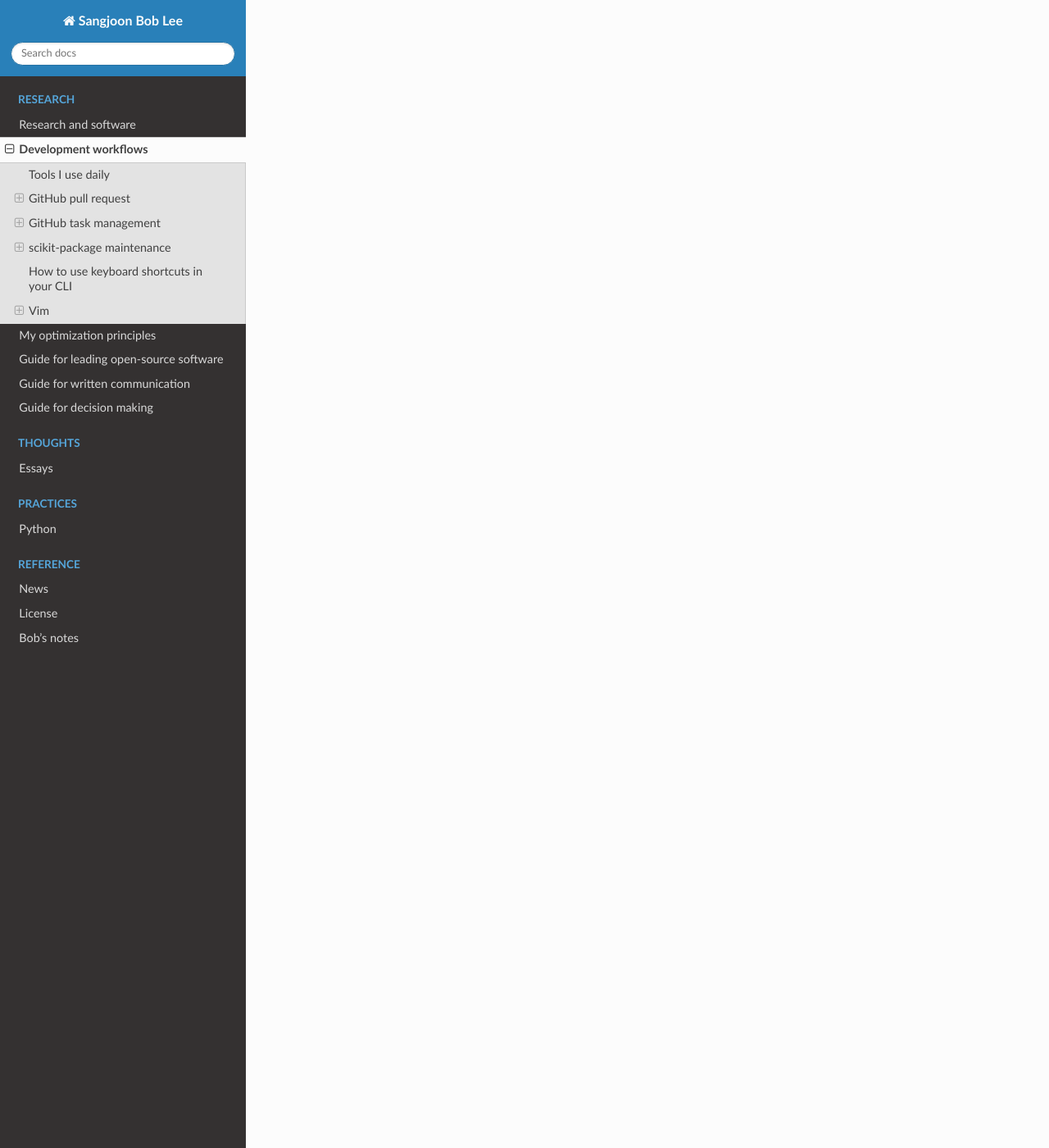
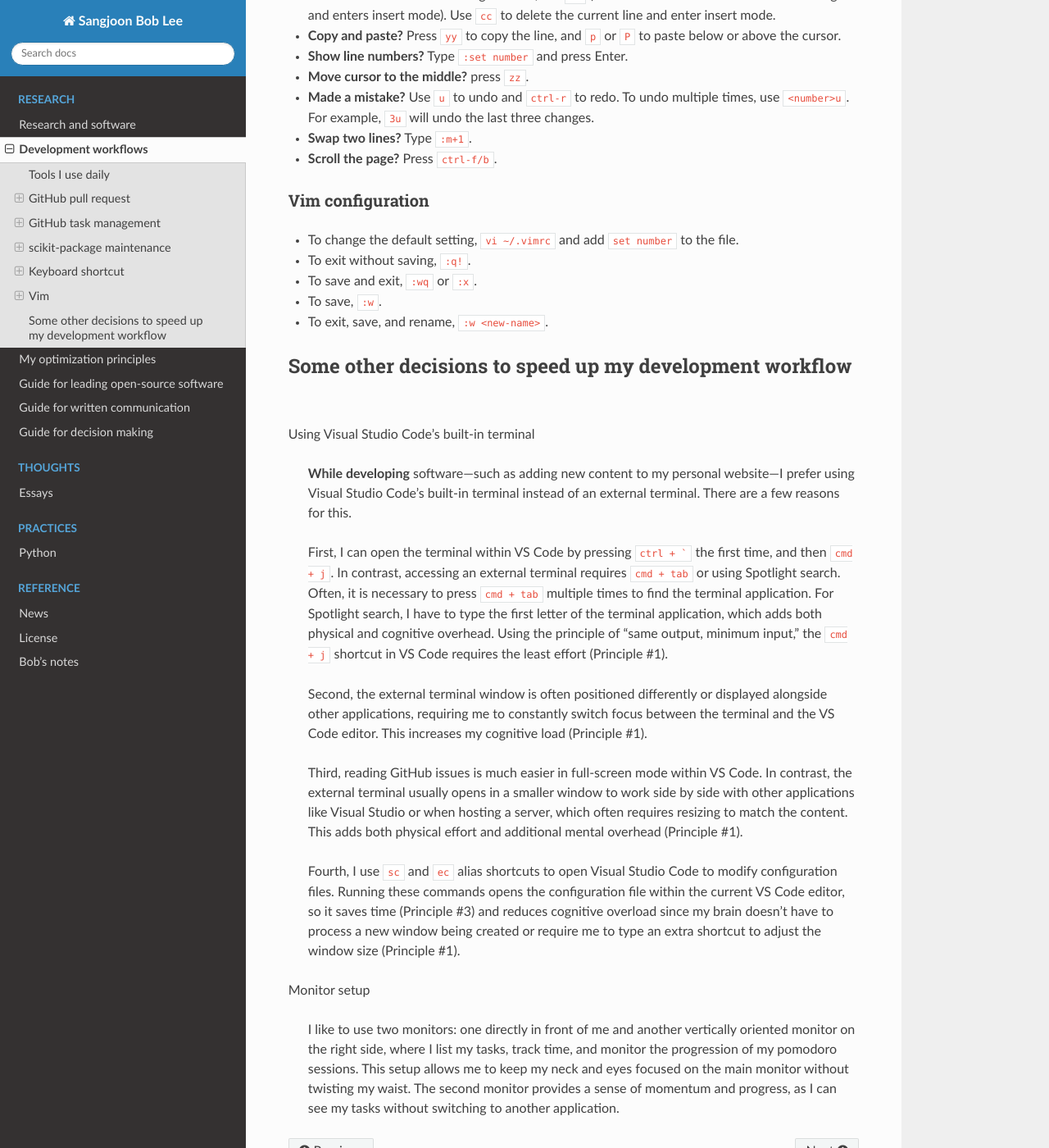
Before and after one commit to bobleesj/bobleesj.github.io, a Sphinx documentation site: the page built from docs/source/workflows.rst, in a window 1280 px wide and 1400 px high, scrolled down 10423 px. Shown: the whole window at 82% size. Built offline with Sphinx 7.4.7 and the Read the Docs theme 3.1.0, drawn with Linux system fonts in a browser that asks for light colours; some of the changed text lies outside the part shown.

Commit message:
docs: add knowledge management

````diff
--- a/docs/source/refs.bib
+++ b/docs/source/refs.bib
@@ -16,7 +16,7 @@
   note = {Accessed 2025-07-05}
 }
 
-@article{brain2024,
+@article{science-brain-cell,
   author = {Servick, Kelly},
   title = {Breakthrough finding shows how modern humans grow more brain cells than Neanderthals},
   journal = {Science},
--- a/docs/source/workflows.rst
+++ b/docs/source/workflows.rst
@@ -67,7 +67,19 @@
 
     .. note::
 
-      To submit the PR right away without choosing PR template, type ``naprf "<Add news file>."`` This may be useful for trivial changes that do not require a detailed PR description.
+      To submit the PR right away without choosing PR template, type ``naprf "<Add news file>."`` This may be useful for trivial changes that do not require a detailed PR description
+
+#. Choose the PR template, and continue in the web browser.
+
+    .. note::
+
+      It can be more efficient to write the PR description in the web browser with potentially attaching screenshots.
+
+#. Before submtiting, review the files changed, to ensure we don't make another commit that would spam reviewers and watchers.
+
+#. Once the title and the description are ready, press ``shift-cmd-enter`` to submit the PR.
+
+#. Once the PR is ready for review, use ``g<two-letters>`` to tag the reviewer and type ``prr`` which renders to ``Ready for review`` using the espanso text expander.
 
 Modify a pull request
 ^^^^^^^^^^^^^^^^^^^^^^
@@ -171,8 +183,11 @@
 
 .. _keyboard-shortcuts-setup:
 
-How to use keyboard shortcuts in your CLI
------------------------------------------
+Keyboard shortcut
+-----------------
+
+CLI commands
+^^^^^^^^^^^^
 
 .. note::
 
@@ -457,13 +472,27 @@
           pytest
         }
 
-
-
 #. Now, you can use the defined triggers in any application. For example, typing ``lgtm`` will replace it with ``Looks good to me!``.
 
   - To turn off/on espanso, in ``config/default.yml``, uncomment ``toggle_key: ALT``. Now, you can toggle espanso on and off by pressing the ``Opt`` key twice.
   - To see the list of matches, presss the ``Opt-Space`` keys together.
 
+
+Visual Studio Code
+^^^^^^^^^^^^^^^^^^
+
+- Fix multiple lines at once? Press ``opt + cmd + up/down``.
+- View other parts of the file? Press ``cmd + PageUp/PageDown``. Press ``ctrl + g`` to move the cursor.
+- View recently closed files? Use ``ctrl + tab``. This mimics the way you switch recent applications using ``cmd + tab``.
+- Switch between tabs in the current window? Press ``opt + cmd + left/right``.
+- Go to the file after ``cmd + shift + F``? Press˙ ``F4`` and ``shift + F4``. This allows you to quickly jump to the next or previous search result.
+- Globally replace text? Press ``cmd + shift + h``.
+- Move previous cursor position. Press ``cmd + u``
+- Remove line space below? Press ``ctrl + j``.
+- Highlight a line? Press ``cmd + l``.
+- Duplicate a line? Press ``opt + shift + up/down``.
+- Switch cursor between widnwos? ``cmd + k`` and then ``→`` or ``←``.
+- Turn on/off Copilot?  ``ctrl-cmd-z`` for writing.
 
 Vim
 ---
@@ -491,3 +520,24 @@
 - To save and exit, ``:wq`` or ``:x``.
 - To save, ``:w``.
 - To exit, save, and rename, ``:w <new-name>``.
+
+
+Some other decisions to speed up my development workflow
+--------------------------------------------------------
+
+Using Visual Studio Code's built-in terminal
+
+    **While developing** software—such as adding new content to my personal website—I prefer using Visual Studio Code's built-in terminal instead of an external terminal. There are a few reasons for this.
+
+    First, I can open the terminal within VS Code by pressing ``ctrl + ``` the first time, and then ``cmd + j``. In contrast, accessing an external terminal requires ``cmd + tab`` or using Spotlight search. Often, it is necessary to press ``cmd + tab`` multiple times to find the terminal application. For Spotlight search, I have to type the first letter of the terminal application, which adds both physical and cognitive overhead. Using the principle of "same output, minimum input," the ``cmd + j`` shortcut in VS Code requires the least effort (Principle #1).
+
+    Second, the external terminal window is often positioned differently or displayed alongside other applications, requiring me to constantly switch focus between the terminal and the VS Code editor. This increases my cognitive load (Principle #1).
+
+    Third, reading GitHub issues is much easier in full-screen mode within VS Code. In contrast, the external terminal usually opens in a smaller window to work side by side with other applications like Visual Studio or when hosting a server, which often requires resizing to match the content. This adds both physical effort and additional mental overhead (Principle #1).
+
+    Fourth, I use ``sc`` and ``ec`` alias shortcuts to open Visual Studio Code to modify configuration files. Running these commands opens the configuration file within the current VS Code editor, so it saves time (Principle #3) and reduces cognitive overload since my brain doesn't have to process a new window being created or require me to type an extra shortcut to adjust the window size (Principle #1).
+
+Monitor setup
+
+  I like to use two monitors: one directly in front of me and another vertically oriented monitor on the right side, where I list my tasks, track time, and monitor the progression of my pomodoro sessions. This setup allows me to keep my neck and eyes focused on the main monitor without twisting my waist. The second monitor provides a sense of momentum and progress, as I can see my
+  tasks without switching to another application.
````
Also changed, not shown: docs/source/decision-making.rst (+42 -65 lines), docs/source/notes.rst (+59 -45 lines), .pre-commit-config.yaml.
